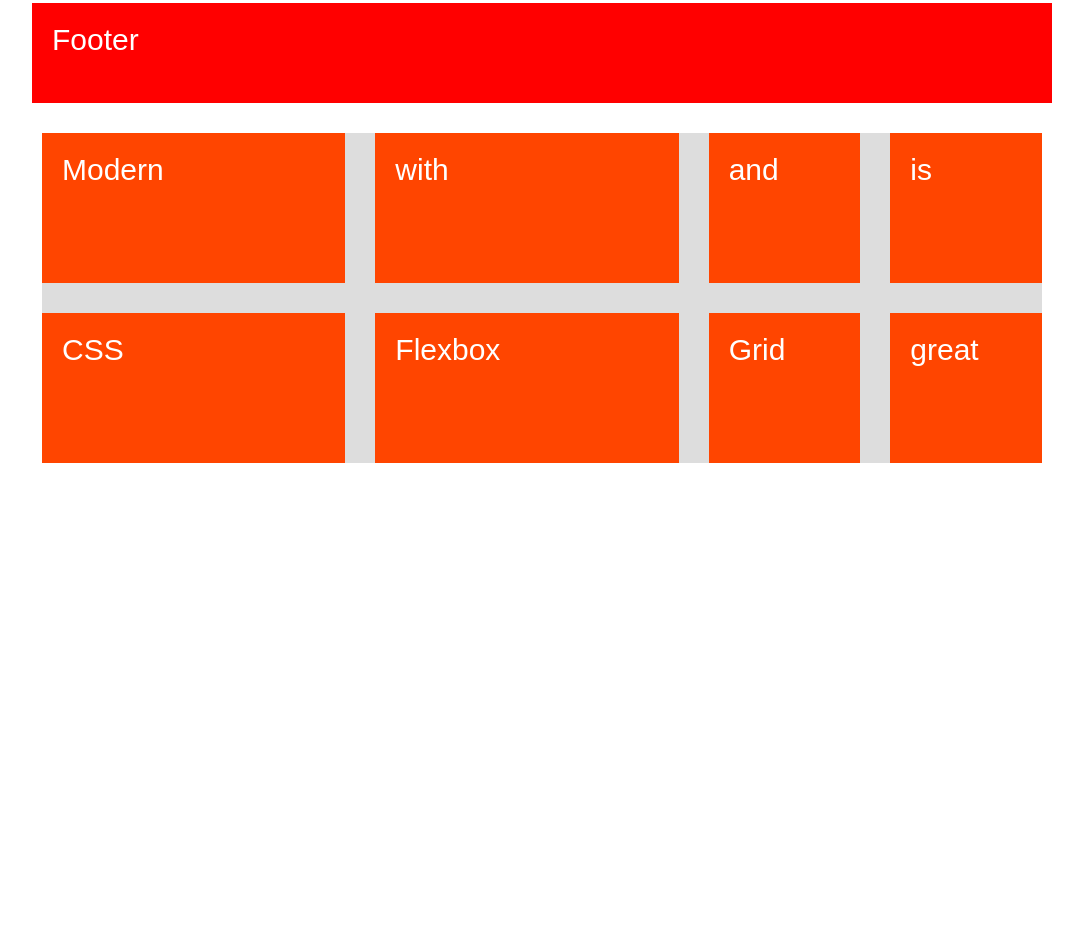
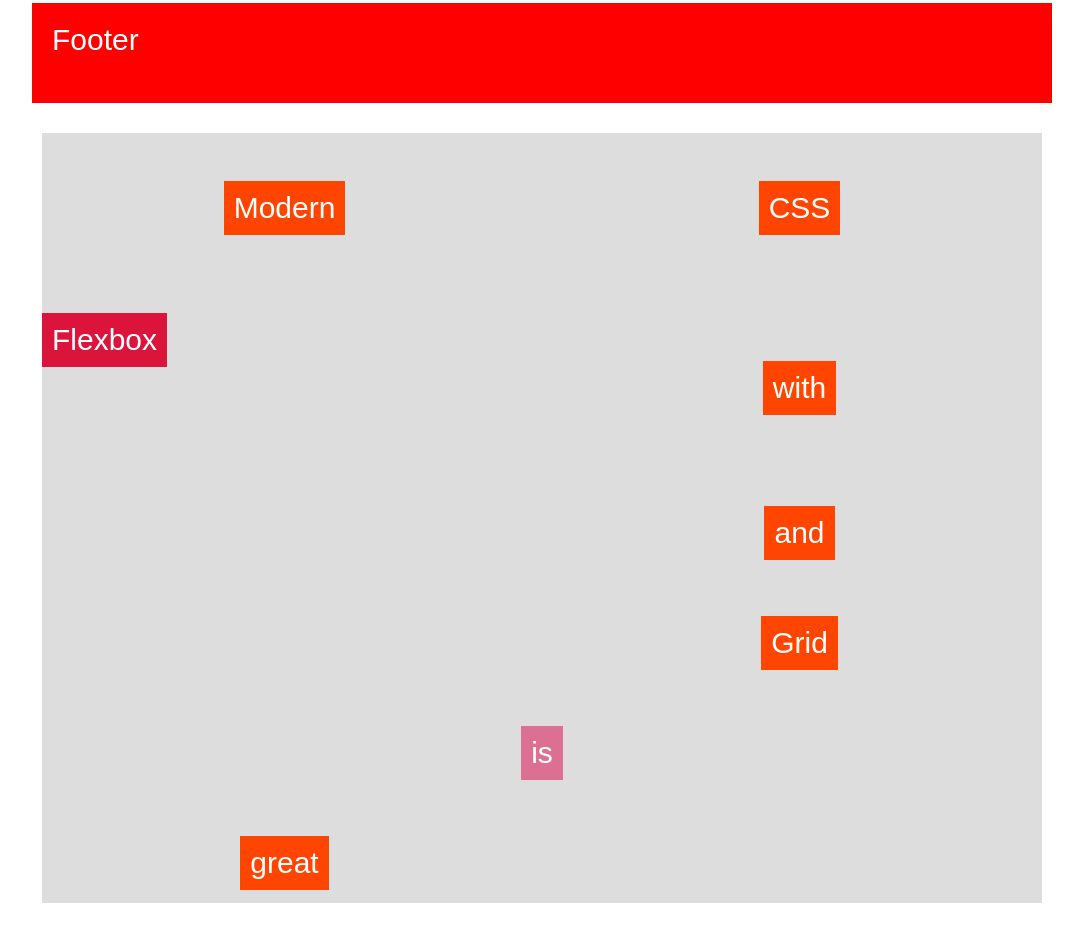
Before and after one commit to matheusalxds/example-css-grid, a website: page index.html in a window 1280 px wide. Shown: the part 1355-2288 px from the top of the page, without its empty margins (98-1181 px from the left). Before the commit the page ends 1848 px from the top, so only its background shows below. Drawn offline with Linux system fonts and the light colour scheme.

Commit message:
Explaining how to align items using grid

```diff
--- a/sass/main.scss
+++ b/sass/main.scss
@@ -190,10 +190,7 @@
   grid-template-rows: 100px 200px 400px 100px;
   grid-template-columns: repeat(3, 1fr) 200px;
 
-  grid-template-areas:  ". head head ."
-                        "box-1 box-2 box-3 side"
-                        "main main main side"
-                        "foot foot foot foot";
+  grid-template-areas: ". head head ." "box-1 box-2 box-3 side" "main main main side" "foot foot foot foot";
 
   & > * {
     padding: 20px;
@@ -243,14 +240,31 @@
   grid-auto-rows: 80px;
 
   // Change the default flow for column and not row
-  grid-auto-flow: column;
+  grid-auto-flow: row;
   grid-auto-columns: .5fr;
 
+  // STRETCH IS THE DEFAULT
+  align-items: center; // STRETCH / center / end / start
+  justify-items: center;
+
   .item2 {
-    padding: 20px;
+    padding: 10px;
     color: white;
     font-family: sans-serif;
     font-size: 30px;
     background-color: orangered;
+
+    &--4 {
+      background-color: crimson;
+      grid-row: 2 / span 3;
+      // align or justify self override the align of the container, so they'll align yourself
+      align-self: start;
+      justify-self: start;
+    }
+
+    &--7 {
+      background-color: palevioletred;
+      grid-column: 1 / -1;
+    }
   }
 }
```
Also changed, not shown: css/style.css.
